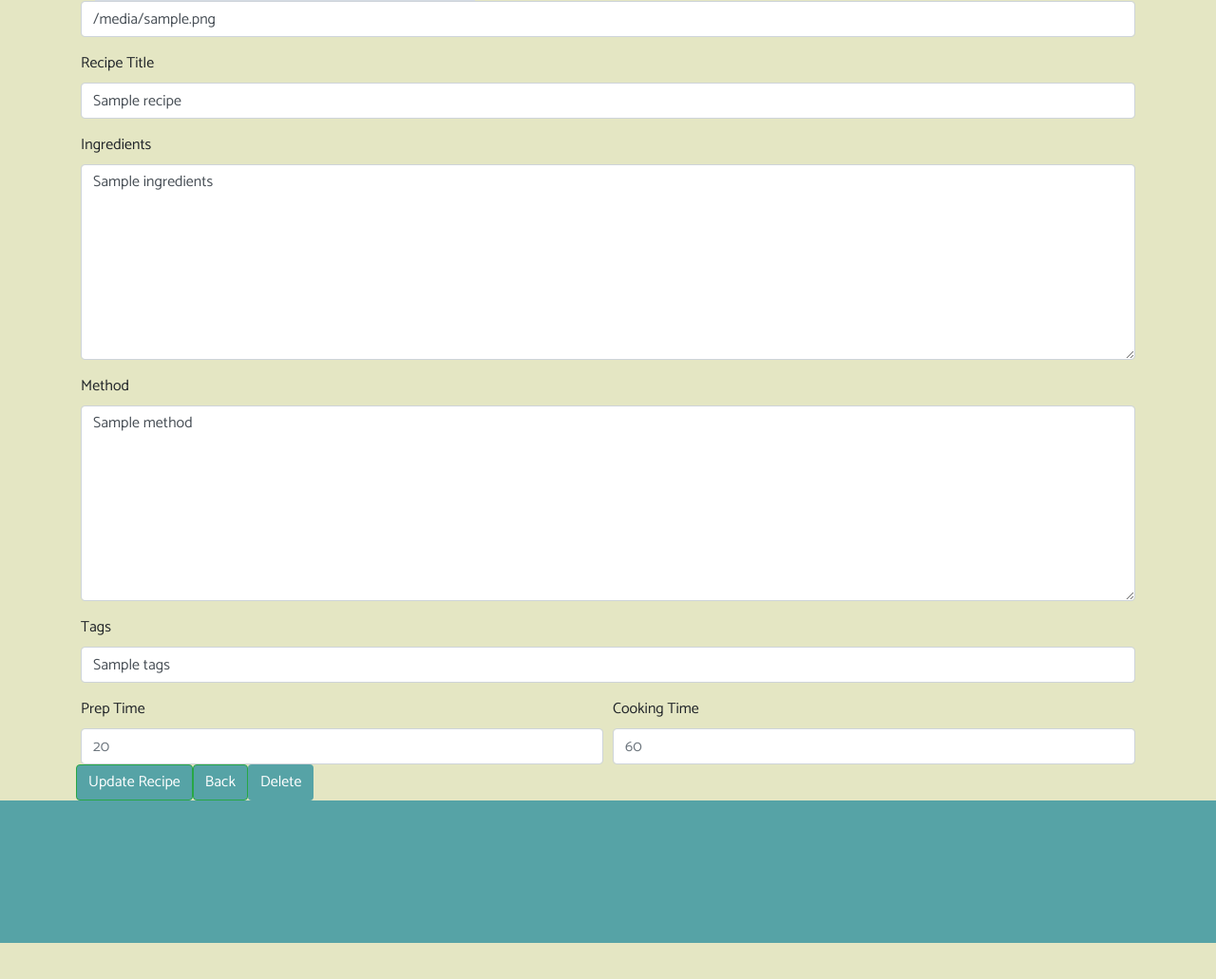
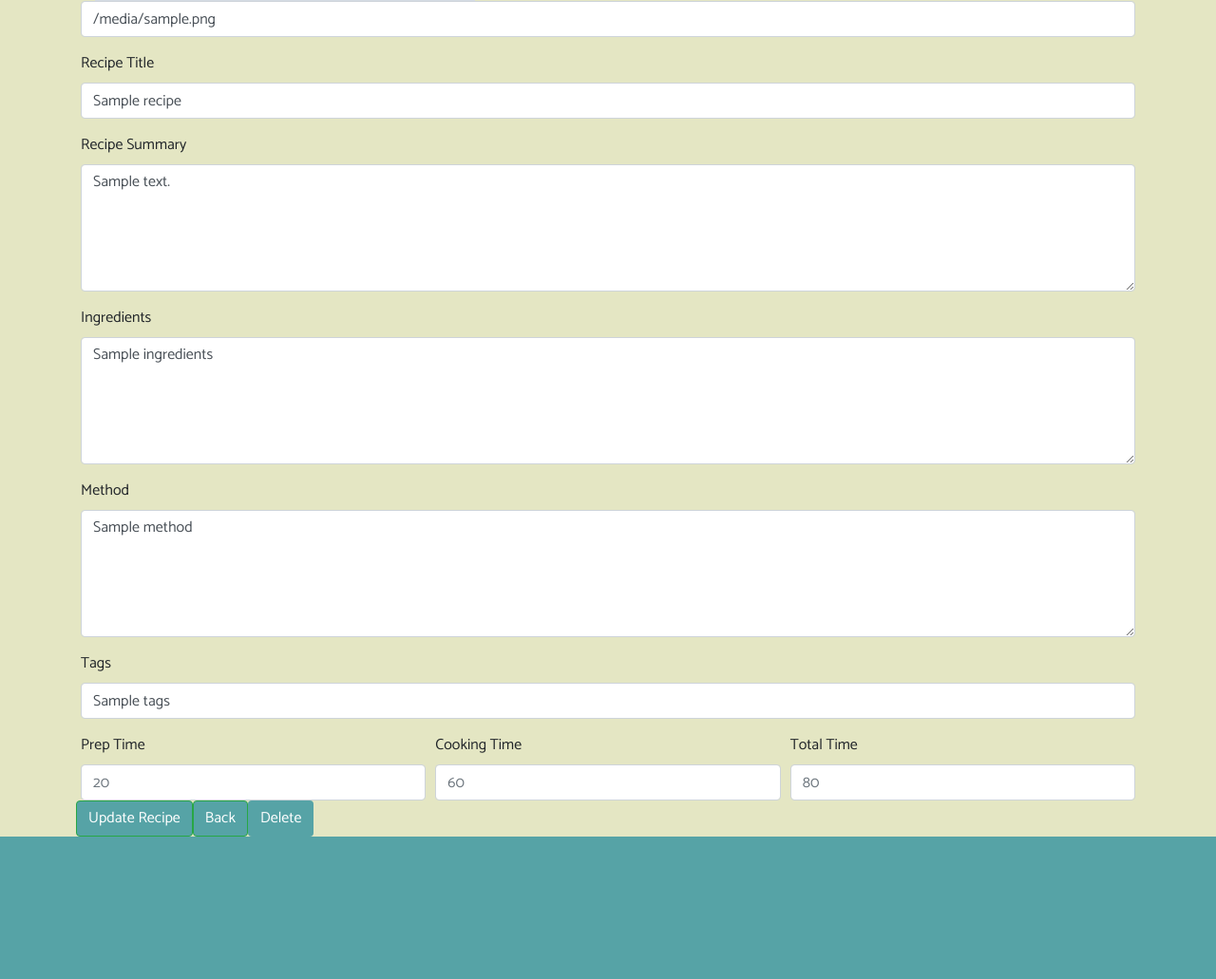
Before and after one commit to Joojoobee87/Whats4T, a Flask app: template templates/editrecipe.html in a window 1280 px wide. Shown: the part 387-1418 px from the top of the page at 95% size. Before the commit the page ends 1380 px from the top, so only its background shows below. Run offline with Flask 2, Linux system fonts and the light colour scheme; the template is opened without the code that fills it: most values are stand-ins (such as "Sample title", 1, 10 or a date in 2020); grey boxes marked "Sample" are stand-in pictures; some libraries are stand-ins or nearby versions; some web fonts are replaced.

Commit message:
added summary and total time fields to edit recipe form

```diff
--- a/templates/editrecipe.html
+++ b/templates/editrecipe.html
@@ -2,7 +2,7 @@
 
 {% block content %}
 
-<form action="{{ url_for('show_recipe', recipe_id=recipes._id)}}" method="POST">
+<form action="{{ url_for('update_recipe', recipes_id=recipes._id)}}" method="POST">
 
     <div class="form-group">
     <label for="formGroupExampleInput2">Recipe Image</label>
@@ -16,12 +16,16 @@
     <input name="title" id="title" type="text" class="form-control" value="{{ recipes.title }}">
     </div>
     <div class="form-group">
+    <label for="formGroupExampleInput2">Recipe Summary</label>
+    <textarea name="summary" id="summary" class="form-control" rows="5" placeholder="Add a summary about your recipe...">{{ recipes.summary }}</textarea>
+    </div>
+    <div class="form-group">
     <label for="exampleFormControlTextarea1">Ingredients</label>
-    <textarea name="ingredients" id="ingredients" class="form-control" rows="8">{{ recipes.ingredients }}</textarea>
+    <textarea name="ingredients" id="ingredients" class="form-control" rows="5">{{ recipes.ingredients }}</textarea>
     </div>
     <div class="form-group">
     <label for="exampleFormControlTextarea1">Method</label>
-    <textarea name="method" id="method" class="form-control" rows="8">{{ recipes.method }}</textarea>
+    <textarea name="method" id="method" class="form-control" rows="5">{{ recipes.method }}</textarea>
     </div>
     <div class="form-group">
     <label for="formGroupExampleInput">Tags</label>
@@ -30,11 +34,15 @@
     <div class="form-row">
         <div class="col">
             <label for="formGroupExampleInput">Prep Time</label>
-            <input type="number" class="form-control" placeholder="20" value="{{ recipes.prep_time }}">
+            <input name="prep_time" type="number" class="form-control" placeholder="20" value="{{ recipes.prep_time }}">
         </div>
         <div class="col">
             <label for="formGroupExampleInput">Cooking Time</label>
-            <input type="number" class="form-control" placeholder="60" value="{{ recipes.cooking_time }}">
+            <input name="cooking_time" type="number" class="form-control" placeholder="60"value="{{ recipes.cooking_time }}">
+        </div>
+        <div class="col">
+            <label for="formGroupExampleInput">Total Time</label>
+            <input name="total_time" type="number" class="form-control" placeholder="80"value="{{ recipes.total_time }}">
         </div>
     </div>
     <div class="form-row">
```
